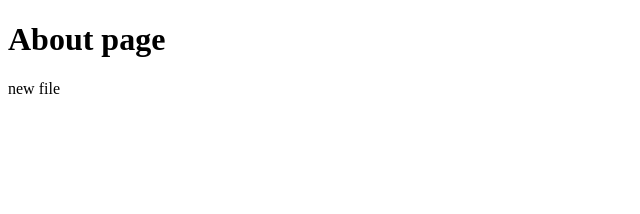
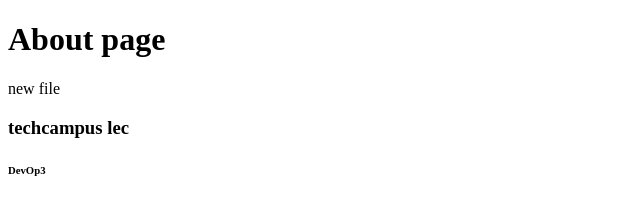
Before and after one commit to monasaad2tech/class3-1, a plain HTML site: page index.html in a window 1280 px wide. Shown: the whole page, without its empty margins (0-640 px from the left). Drawn offline with Linux system fonts and the light colour scheme.

Commit message:
add to index file

```diff
--- a/index.html
+++ b/index.html
@@ -10,5 +10,7 @@
     </head>
 	<body>
 		<p>new file</p>
+		<h3>techcampus lec</h3>
+		<h6>DevOp3</h6>
 	</body>
 </html>
```
